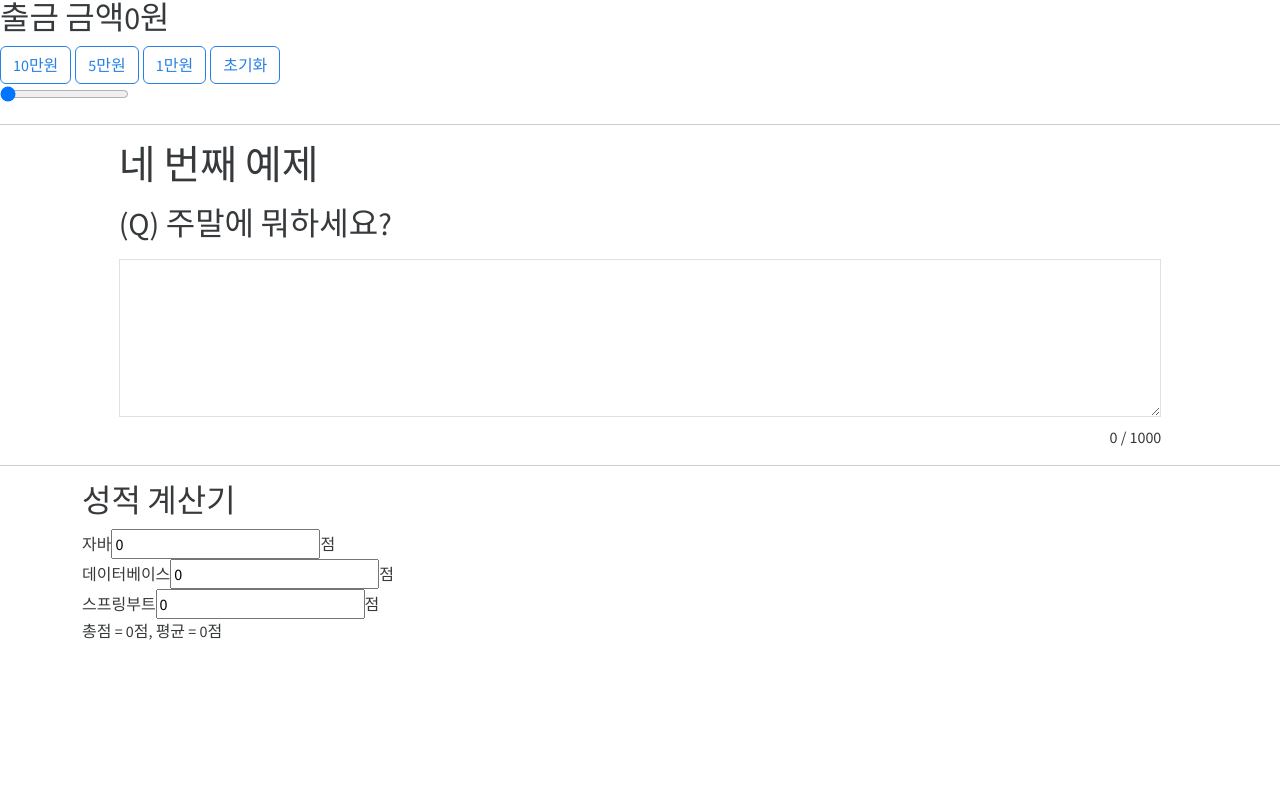
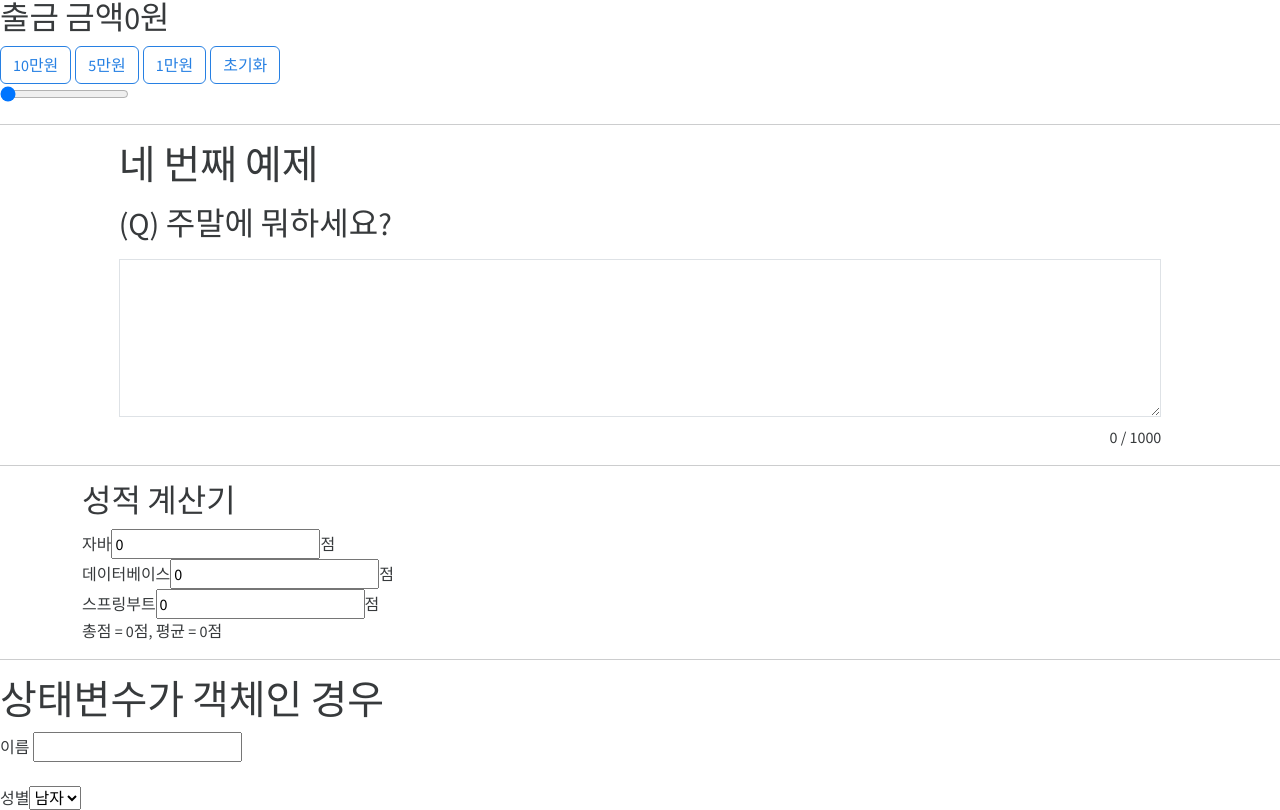
Before and after one commit to Ph2tiger/KH12-react, a React (Create React App) app in the folder demo03/: page / in a window 1280 px wide. Shown: the part 630-1440 px from the top of the page. Before the commit the page ends 1273 px from the top, so only its background shows below. Built offline with nearby package versions, Linux system fonts and the light colour scheme.

Commit message:
상태를 객체로 관리하는 예제

```diff
--- a/demo03/src/App.js
+++ b/demo03/src/App.js
@@ -5,6 +5,7 @@
 import Exam03 from './components/Exam03';
 import Exam04 from './components/Exam04';
 import Exam05 from './components/Exam05';
+import Exam06 from './components/Exam06';
 
 function App() {
   return (
@@ -20,6 +21,8 @@
     <Exam04/>
     <hr/>
     <Exam05/>
+    <hr/>
+    <Exam06/>
     </>
   );
 }
--- /dev/null
+++ b/demo03/src/components/Exam06.js
@@ -0,0 +1,42 @@
+import { useState } from "react";
+
+const Exam06 = ()=>{
+  //각가의 상태를 분리하여 관리할 때
+  //const [alias, setAlias] = useState("");
+  //const [gender, setGender] = useState("남자");
+
+  //상태를 하나의 객체로 관리할 때
+  const[info,setInfo] = useState({
+    alias : "",
+    gender : "남자"
+  });
+
+  //function changeInfo(e){}
+  const changeInfo = e=>{
+    //console.log(e.target);//이밴트 발생 태그 확인
+    //console.log(e.target.name, e.target.value)//이름,값 확인
+
+    //info에서 이밴트가 발생한 태그명에 해당하는 필드만 입력값으로 바꾸고 나머진 그대로 둬라
+    // ...info는 info의 나머지 항목을 의미(rest연산)
+    //- 객체에 [] 표시를 쓰면 필드명을 변수로 지정할 수 있다
+    setInfo({
+      ...info,
+      [e.target.name]:e.target.value
+    });
+  };
+
+  return (
+    <>
+      <h1>상태변수가 객체인 경우</h1>
+
+      이름 <input type="text/" name="alias" value={info.alias} onChange={changeInfo}/><br/><br/>
+      성별
+      <select value={info.gender} onChange={changeInfo}>
+        <option>남자</option>
+        <option>여자</option>
+      </select>
+    </>
+  )
+}
+
+export default Exam06;
```
